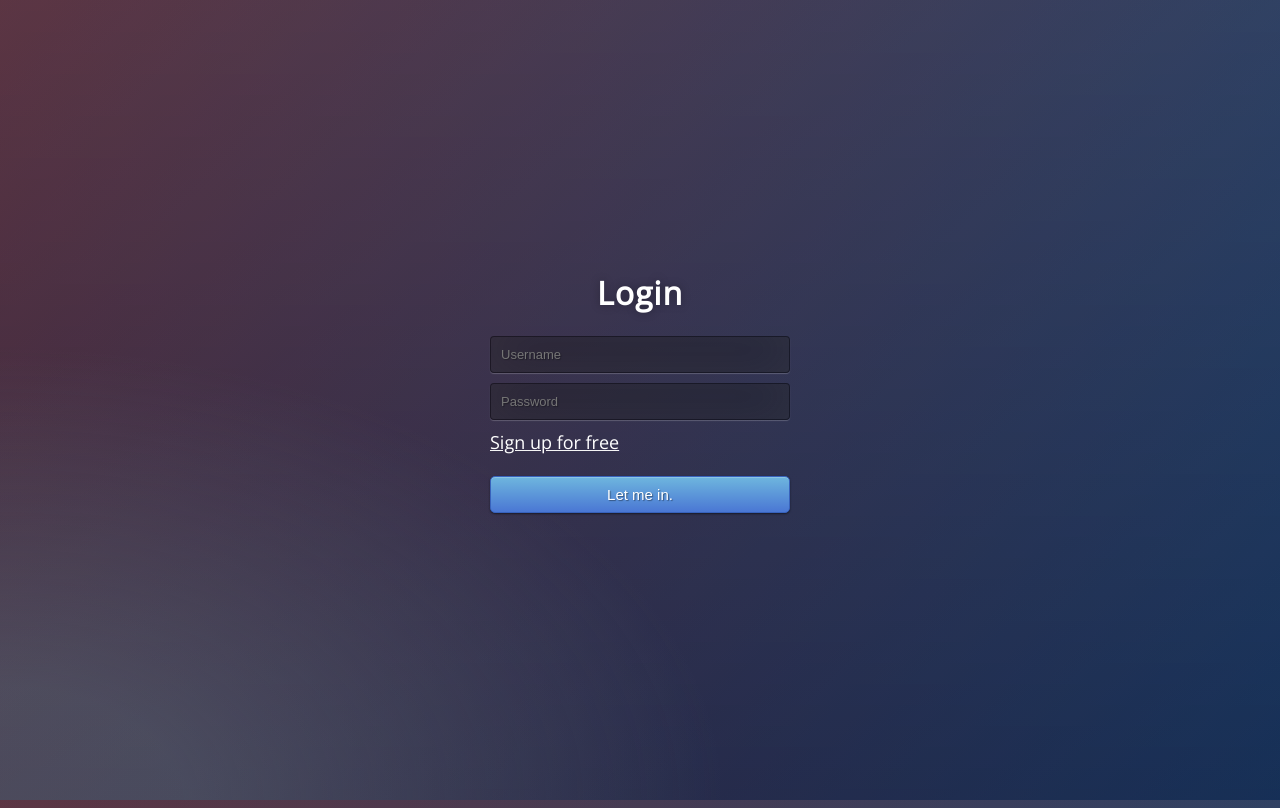
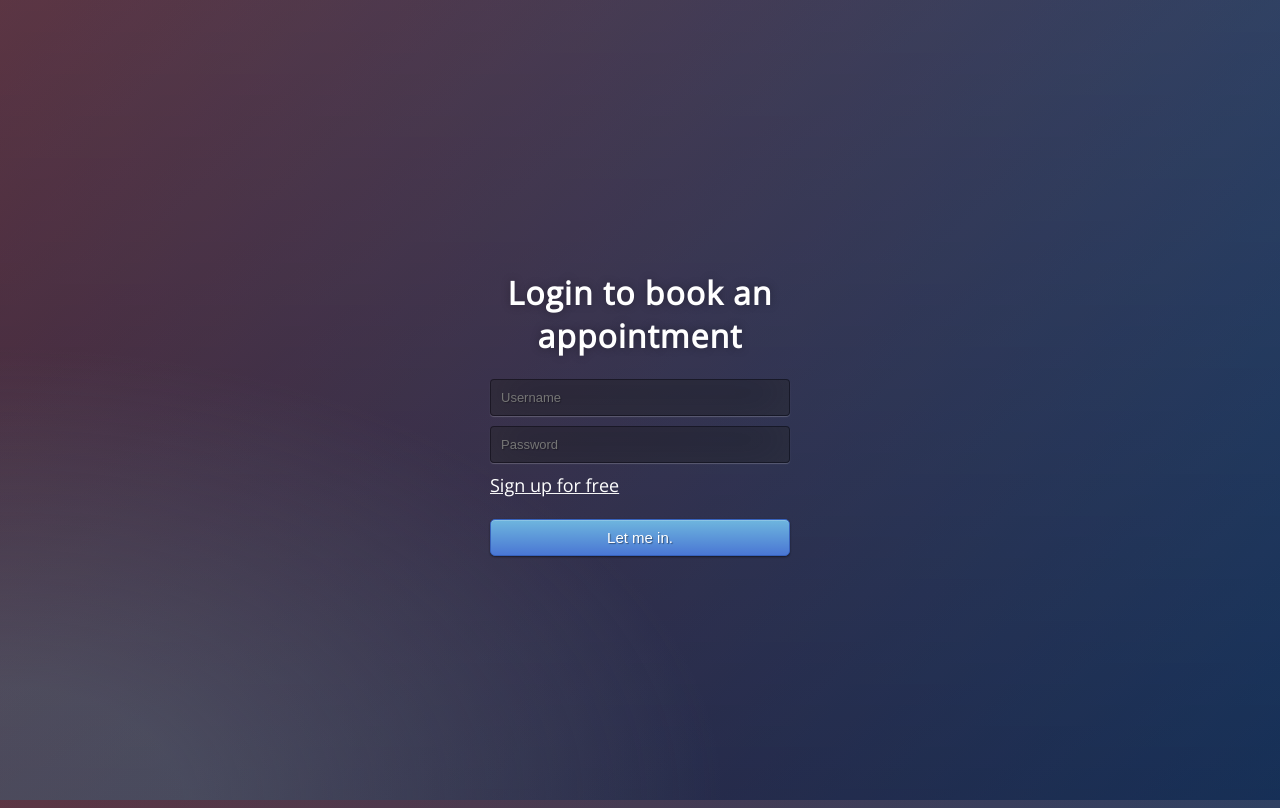
Before and after one commit to eirfan/Sainskomputer.github.io, a plain HTML site: page loginPage.html in a window 1280 px wide. Drawn offline with nearby package versions, Linux system fonts and the light colour scheme.

Commit message:
Update loginPage.html

```diff
--- a/loginPage.html
+++ b/loginPage.html
@@ -73,7 +73,7 @@ input:focus { box-shadow: inset 0 -5px 45px rgba(100,100,100,0.4), 0 1px 1px rgb
 	</head>
 	<body>
 		<div class="login">
-	<h1>Login</h1>
+	<h1>Login to book an appointment</h1>
     <form method="post" action="index.html">
     	<input type="text" name="u" placeholder="Username" required="required" />
         <input type="password" name="p" placeholder="Password" required="required" />
```
